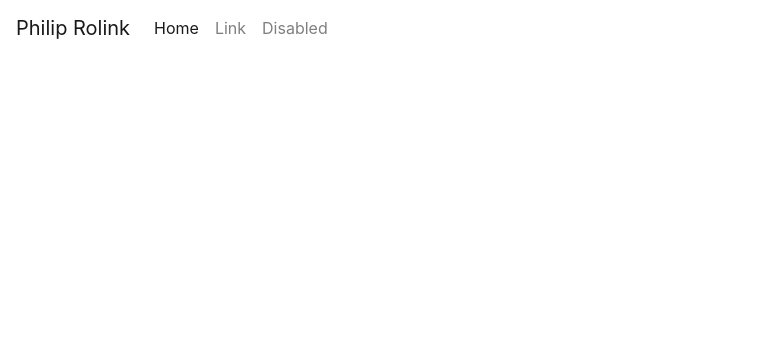
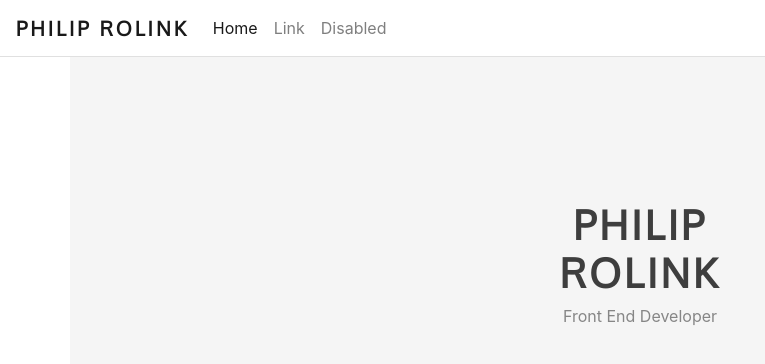
Before and after one commit to philiprolink/my-app, a React (Create React App) app: page / in a window 1280 px wide. Shown: the top 364 px of the page, without its empty margins (0-765 px from the left). Built offline with nearby package versions, Linux system fonts and the light colour scheme.

Commit message:
More work completed

```diff
--- a/src/components/App.js
+++ b/src/components/App.js
@@ -1,11 +1,15 @@
 import React, { Component } from 'react';
 import '../scss/App.scss';
 import Nav from './Nav'
+import Banner from './Banner'
 
 class App extends Component {
   render() {
     return (
-      <Nav />
+      <div>
+        <Nav />
+        <Banner />
+      </div>
     );
   }
 }
--- /dev/null
+++ b/src/components/Banner.js
@@ -0,0 +1,15 @@
+import React, { Component } from 'react';
+import '../scss/Banner.scss';
+
+class Banner extends Component {
+  render() {
+    return (
+        <div className="container pr-banner">
+            <h1>Philip<br />Rolink</h1>
+            <p>Front End Developer</p>
+        </div>
+    );
+  }
+}
+
+export default Banner;
--- /dev/null
+++ b/src/scss/Banner.scss
@@ -0,0 +1,21 @@
+.pr-banner {
+    background: #f5f5f5;
+    display: flex;
+    flex-wrap: wrap;
+    align-items: center;
+    justify-content: center;
+    flex-direction: column;
+    height: 28rem;
+    border-bottom: 1px solid #e0e0e0;
+    h1 {
+        font-family: "Oxygen", sans-serif;
+        letter-spacing: 3px;
+        font-weight: 700;
+        text-align: center;
+        text-transform: uppercase;
+        color: #3e3e3e;
+    }
+    p {
+        color: #868686;
+    }
+}
--- a/src/scss/Nav.scss
+++ b/src/scss/Nav.scss
@@ -4,11 +4,12 @@
 // Navigation variables
 $logo-font: 'Oxygen', sans-serif;
 $border-grey: #e0e0e0;
+$white: #fff;
 
 // Navigation styles
-#navigation {
 .navbar {
     border-bottom: 1px solid $border-grey;
+    background: $white;
     .navbar-brand {
         font-family: $logo-font;
         letter-spacing: 3px;
@@ -16,4 +17,3 @@ $border-grey: #e0e0e0;
         text-transform: uppercase;
     }
 }
-}
--- a/src/scss/index.scss
+++ b/src/scss/index.scss
@@ -1,3 +1,3 @@
 body {
-  padding: 4.5rem 0 0;
+  padding-top: 3rem;
 }
```
Lines whose indentation alone changed are shown as unchanged.
